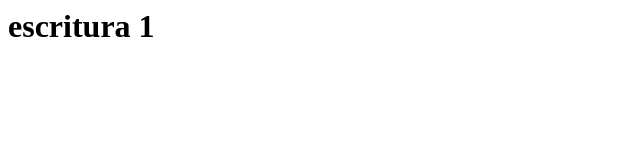
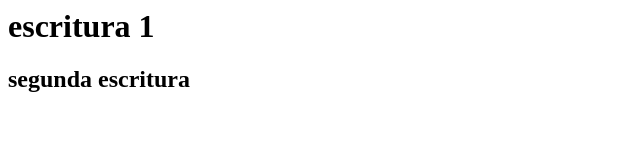
Before and after one commit to gipsy6768/Examen-de-git, a plain HTML site: page index.html in a window 1280 px wide. Shown: the whole page, without its empty margins (0-640 px from the left). Drawn offline with Linux system fonts and the light colour scheme.

Commit message:
Mi segundo commit

```diff
--- a/index.html
+++ b/index.html
@@ -1 +1,2 @@
 <h1> escritura 1</h1>
+<h2>segunda escritura</h2>
```
